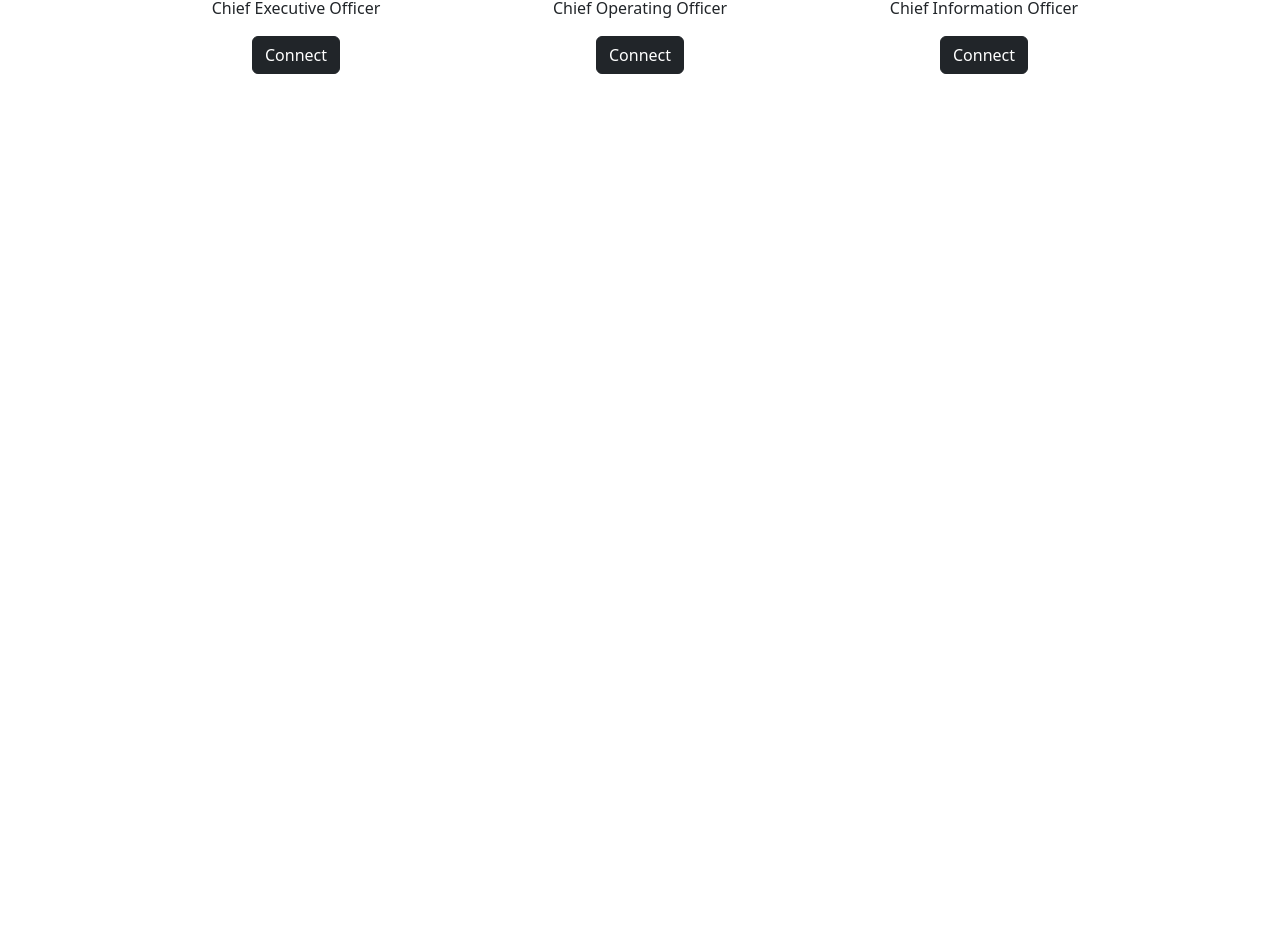
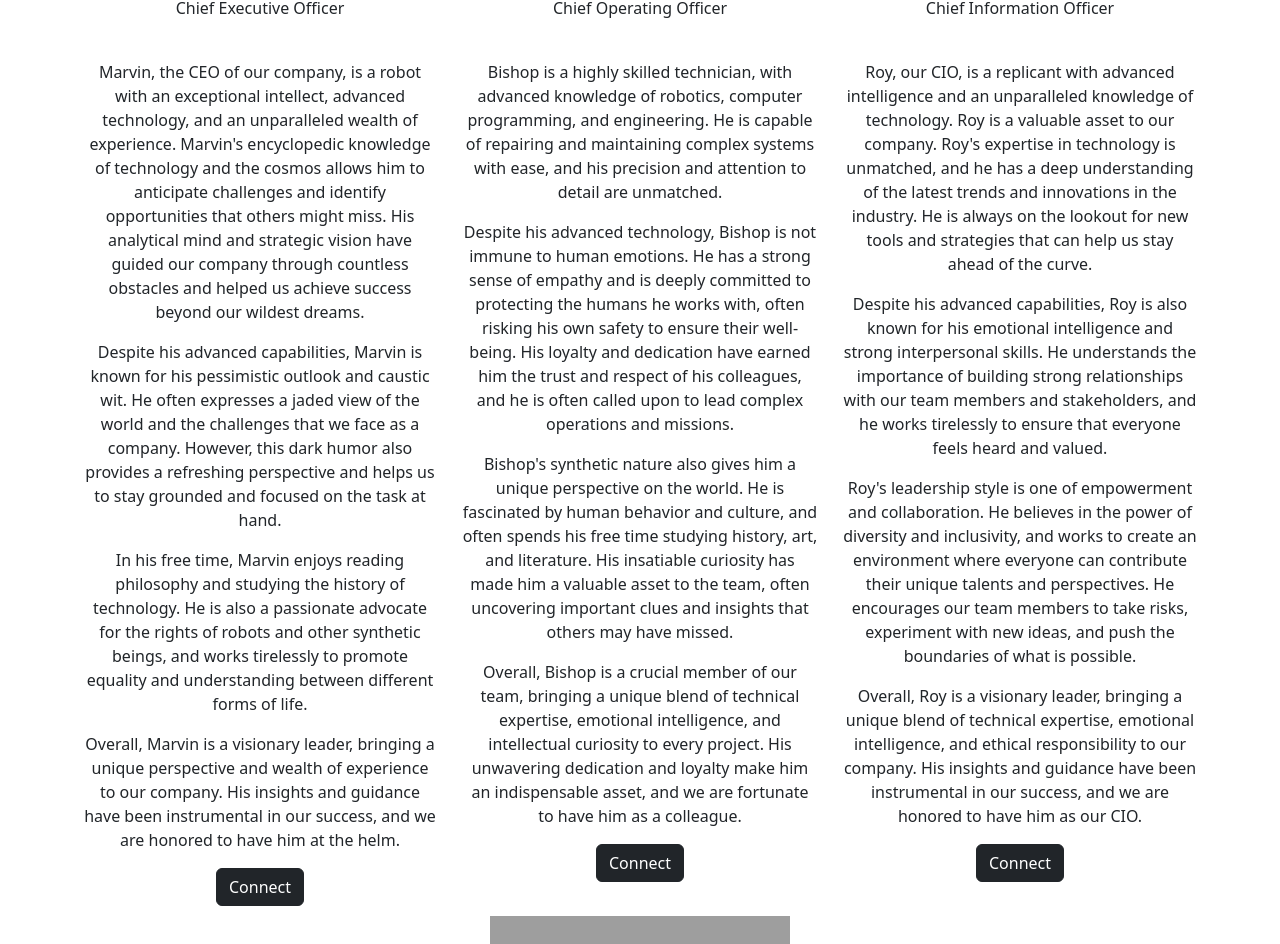
Before and after one commit to rheaty/rheaty.github.io, a plain HTML site: page about.html in a window 1280 px wide. Shown: the part 592-1536 px from the top of the page. Before the commit the page ends 800 px from the top, so only its background shows below. Drawn offline with nearby package versions, Linux system fonts and the light colour scheme; grey boxes are pictures that could not be loaded.

Commit message:
sry now its done?
probs

```diff
--- a/about.html
+++ b/about.html
@@ -49,25 +49,43 @@
 	    <div class="col">
 	    	<img src="https://images.unsplash.com/photo-1516192518150-0d8fee5425e3?ixlib=rb-4.0.3&ixid=MnwxMjA3fDB8MHxwaG90by1wYWdlfHx8fGVufDB8fHx8&auto=format&fit=crop&w=736&q=80">
 	    	<h1>Marvin</h1>
-	    	<p>Chief Executive Officer</p>
+	    	<p>Chief Executive Officer</p><br>
+	    	<p>Marvin, the CEO of our company, is a robot with an exceptional intellect, advanced technology, and an unparalleled wealth of experience. Marvin's encyclopedic knowledge of technology and the cosmos allows him to anticipate challenges and identify opportunities that others might miss. His analytical mind and strategic vision have guided our company through countless obstacles and helped us achieve success beyond our wildest dreams.</p>
+	    	<p>Despite his advanced capabilities, Marvin is known for his pessimistic outlook and caustic wit. He often expresses a jaded view of the world and the challenges that we face as a company. However, this dark humor also provides a refreshing perspective and helps us to stay grounded and focused on the task at hand.</p>
+	    	<p>In his free time, Marvin enjoys reading philosophy and studying the history of technology. He is also a passionate advocate for the rights of robots and other synthetic beings, and works tirelessly to promote equality and understanding between different forms of life.</p>
+	    	<p>Overall, Marvin is a visionary leader, bringing a unique perspective and wealth of experience to our company. His insights and guidance have been instrumental in our success, and we are honored to have him at the helm.</p>
 	    	<a class="btn btn-dark" href="marvin.html" role="button">Connect</a>
 	    </div>
 
 	    <div class="col">
 	    	<img src="https://images.unsplash.com/photo-1593376893114-1aed528d80cf?ixlib=rb-4.0.3&ixid=MnwxMjA3fDB8MHxwaG90by1wYWdlfHx8fGVufDB8fHx8&auto=format&fit=crop&w=715&q=80">
 	    	<h1>Bishop</h1>
-	    	<p>Chief Operating Officer</p>
+	    	<p>Chief Operating Officer</p><br>
+	    	<p>Bishop is a highly skilled technician, with advanced knowledge of robotics, computer programming, and engineering. He is capable of repairing and maintaining complex systems with ease, and his precision and attention to detail are unmatched.</p>
+	    	<p>Despite his advanced technology, Bishop is not immune to human emotions. He has a strong sense of empathy and is deeply committed to protecting the humans he works with, often risking his own safety to ensure their well-being. His loyalty and dedication have earned him the trust and respect of his colleagues, and he is often called upon to lead complex operations and missions.</p>
+	    	<p>Bishop's synthetic nature also gives him a unique perspective on the world. He is fascinated by human behavior and culture, and often spends his free time studying history, art, and literature. His insatiable curiosity has made him a valuable asset to the team, often uncovering important clues and insights that others may have missed.</p>
+	    	<p>Overall, Bishop is a crucial member of our team, bringing a unique blend of technical expertise, emotional intelligence, and intellectual curiosity to every project. His unwavering dedication and loyalty make him an indispensable asset, and we are fortunate to have him as a colleague.</p>
 	    	<a class="btn btn-dark" href="bishop.html" role="button">Connect</a>
 	    </div>
 	    <div class="col">
 	    	<img src="https://images.unsplash.com/photo-1641260774125-04d527b376a5?ixlib=rb-4.0.3&ixid=MnwxMjA3fDB8MHxwaG90by1wYWdlfHx8fGVufDB8fHx8&auto=format&fit=crop&w=710&q=80">
 	    	<h1>Roy</h1>
-	    	<p>Chief Information Officer</p>
+	    	<p>Chief Information Officer</p><br>
+	    	<p>Roy, our CIO, is a replicant with advanced intelligence and an unparalleled knowledge of technology. Roy is a valuable asset to our company. Roy's expertise in technology is unmatched, and he has a deep understanding of the latest trends and innovations in the industry. He is always on the lookout for new tools and strategies that can help us stay ahead of the curve.</p>
+	    	<p>Despite his advanced capabilities, Roy is also known for his emotional intelligence and strong interpersonal skills. He understands the importance of building strong relationships with our team members and stakeholders, and he works tirelessly to ensure that everyone feels heard and valued.</p>
+	    	<p>Roy's leadership style is one of empowerment and collaboration. He believes in the power of diversity and inclusivity, and works to create an environment where everyone can contribute their unique talents and perspectives. He encourages our team members to take risks, experiment with new ideas, and push the boundaries of what is possible.</p>
+	    	<p>Overall, Roy is a visionary leader, bringing a unique blend of technical expertise, emotional intelligence, and ethical responsibility to our company. His insights and guidance have been instrumental in our success, and we are honored to have him as our CIO.</p>
 	    	<a class="btn btn-dark" href="roy.html" role="button">Connect</a>
 	    </div>
 	  </div>
 	</div>
 
+	<section>
+    <div class="container">
+		  <img src="https://images.unsplash.com/photo-1637715863105-83fe44b5992f?ixlib=rb-4.0.3&ixid=MnwxMjA3fDB8MHxwaG90by1wYWdlfHx8fGVufDB8fHx8&auto=format&fit=crop&w=735&q=80" width="500" height="300">
+    </div>
+	</section>
+
 	<script src="https://cdn.jsdelivr.net/npm/bootstrap@5.3.0-alpha1/dist/js/bootstrap.bundle.min.js" integrity="sha384-w76AqPfDkMBDXo30jS1Sgez6pr3x5MlQ1ZAGC+nuZB+EYdgRZgiwxhTBTkF7CXvN" crossorigin="anonymous"></script>
 </body>
 </html>
```
